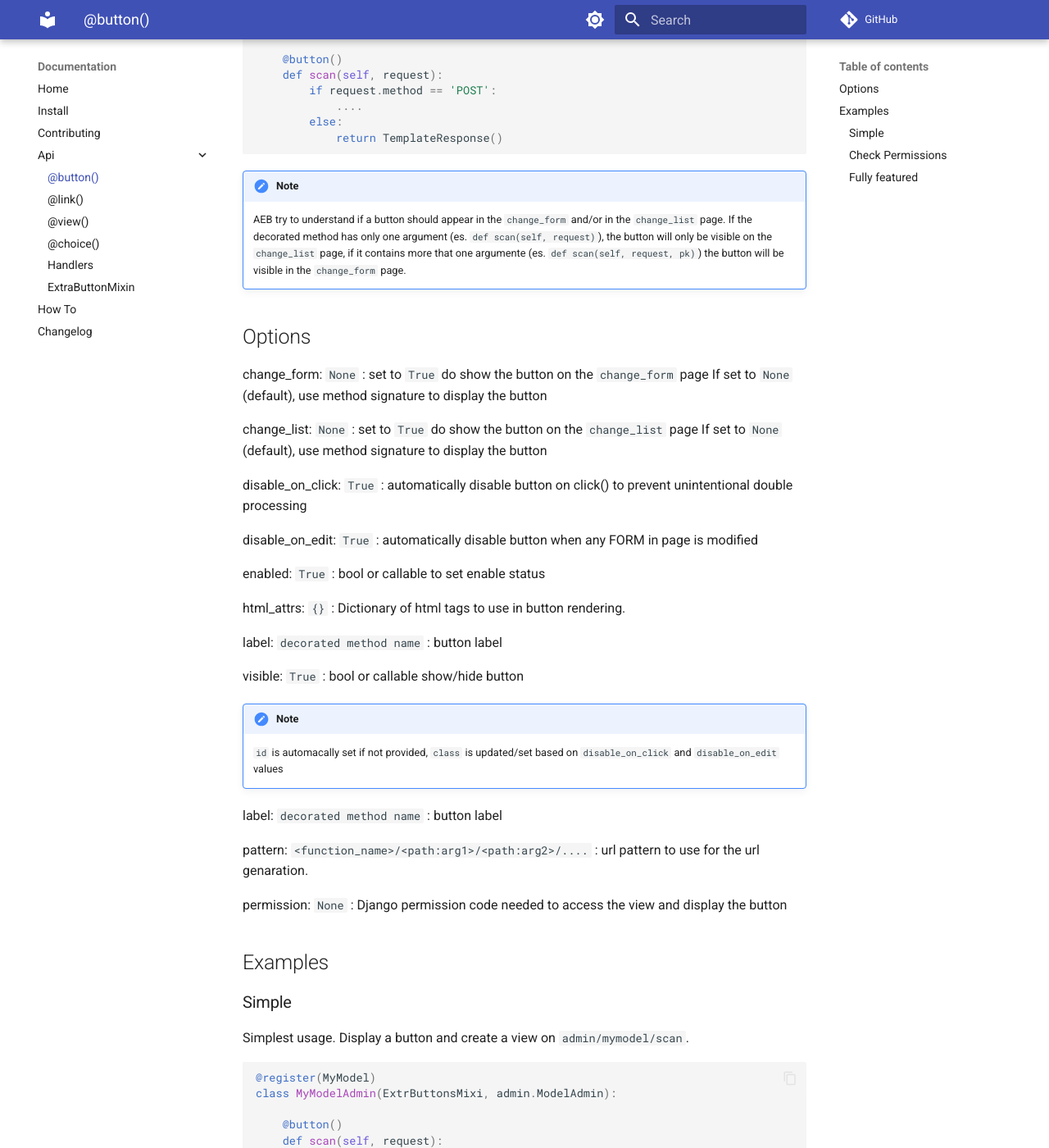
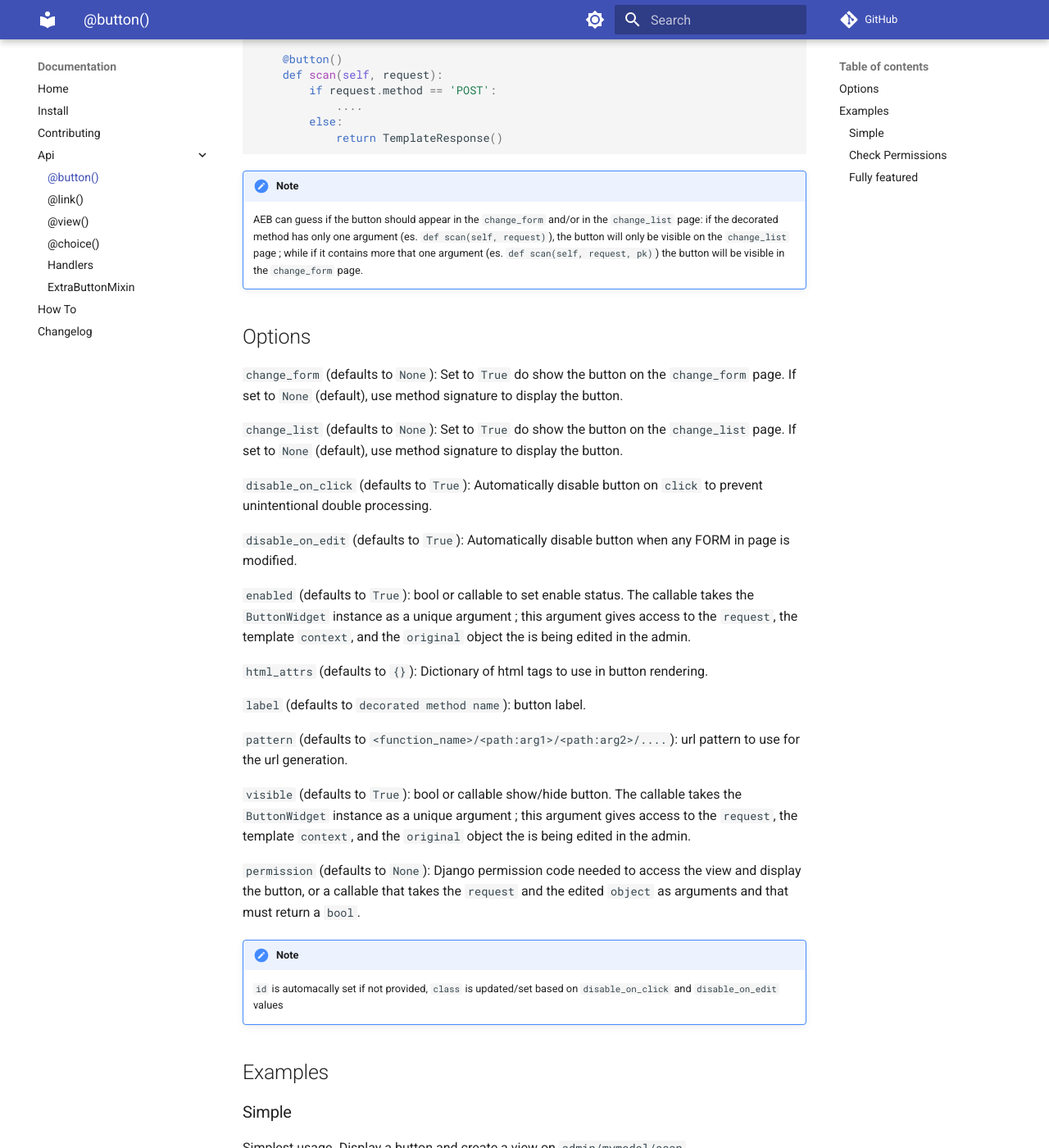
Before and after one commit to saxix/django-admin-extra-buttons, an MkDocs documentation site: the page built from docs/src/api/button.md, in a window 1280 px wide and 1400 px high, scrolled down 521 px. Shown: the whole window at 82% size. Built offline with MkDocs 1.6.1 and Material for MkDocs 9.7.7, drawn with Linux system fonts in a browser that asks for light colours; comment, search, counter and statistics services are not loaded; some of the changed text lies outside the part shown.

Commit message:
Enhance button docs
- Fix some typos
- Make the options presentation more clear
- But mainly, explain the callable arguments for enabled and visible options, with an example in the fully-featured examples section

````diff
--- a/docs/src/api/button.md
+++ b/docs/src/api/button.md
@@ -33,58 +33,56 @@ class MyModelAdmin(ExtraButtonsMixin, admin.ModelAdmin):
 
 !!! Note
 
-    AEB try to understand if a button should appear in the `change_form` and/or in the `change_list` page.
-    If the decorated method has only one argument (es. `def scan(self, request)`), the button will only be visible
-    on the `change_list` page, if it contains more that one argumente (es. `def scan(self, request, pk)`)
+    AEB can guess if the button should appear in the `change_form` and/or in the `change_list` page:
+    if the decorated method has only one argument (es. `def scan(self, request)`), the button will only be visible
+    on the `change_list` page ; while if it contains more that one argument (es. `def scan(self, request, pk)`)
     the button will be visible in the `change_form` page.
 
 ## Options
 
-change_form: `None`
-: set to `True` do show the button on the `change_form` page
-  If set to `None` (default), use method signature to display the button
+`change_form` (defaults to `None`):
+    Set to `True` do show the button on the `change_form` page.
+    If set to `None` (default), use method signature to display the button.
 
-change_list: `None`
-: set to `True` do show the button on the `change_list` page
-    If set to `None` (default), use method signature to display the button
+`change_list` (defaults to `None`):
+    Set to `True` do show the button on the `change_list` page.
+    If set to `None` (default), use method signature to display the button.
 
-disable_on_click: `True`
-: automatically disable button on click() to prevent unintentional double processing
+`disable_on_click` (defaults to `True`):
+    Automatically disable button on `click` to prevent unintentional double processing.
 
-disable_on_edit: `True`
-: automatically disable button when any FORM in page is modified
+`disable_on_edit` (defaults to `True`):
+    Automatically disable button when any FORM in page is modified.
 
-enabled: `True`
-: bool or callable to set enable status
+`enabled` (defaults to `True`):
+    bool or callable to set enable status. The callable takes the `ButtonWidget` instance as a unique argument ; this argument gives access to the `request`, the template `context`, and the `original` object the is being edited in the admin.
 
-html_attrs: `{}`
-: Dictionary of html tags to use in button rendering.
+`html_attrs` (defaults to `{}`):
+    Dictionary of html tags to use in button rendering.
 
-label: `decorated method name`
-: button label
+`label` (defaults to `decorated method name`):
+    button label.
 
-visible: `True`
-: bool or callable show/hide button
+`pattern` (defaults to `<function_name>/<path:arg1>/<path:arg2>/....`):
+    url pattern to use for the url generation.
 
+`visible` (defaults to `True`):
+    bool or callable show/hide button. The callable takes the `ButtonWidget` instance as a unique argument ; this argument gives access to the `request`, the template `context`, and the `original` object the is being edited in the admin.
+
+`permission` (defaults to `None`):
+    Django permission code needed to access the view and display the button, or a callable that takes the `request` and the edited `object` as arguments and that must return a `bool`.
 
 !!! Note
 
     `id` is automacally set if not provided,
     `class` is updated/set based on `disable_on_click` and `disable_on_edit` values
 
-label: `decorated method name`
-: button label
-
-pattern: `<function_name>/<path:arg1>/<path:arg2>/....`
-: url pattern to use for the url genaration.
-
-permission: `None`
-:   Django permission code needed to access the view and display the button
-
 ## Examples
 
 ### Simple
+
 Simplest usage. Display a button and create a view on `admin/mymodel/scan`.
+
 ```python
 
 @register(MyModel)
@@ -116,30 +115,27 @@ class MyModelAdmin(ExtrButtonsMixi, admin.ModelAdmin):
 ```
 
 ### Fully featured
-Buttons with custom permission, one for `change_list` and other for `change_form`
+
+Two complex buttons, one for `change_list` with custom permission, and one for `change_form` with custom visibility.
 
 ```python
 
 @register(MyModel)
-class MyModelAdmin(ExtrButtonsMixi, admin.ModelAdmin):
+class MyModelAdmin(ExtraButtonsMixin, admin.ModelAdmin):
 
     @button(permission=lambda request, obj: request.user.is_superuser,
             html_attrs={'style': 'background-color:var(--button-bg)'},
             label=_('Delete All Records'),
-            change_form=True
             )
     def delete_all(self, request):
         pass
 
-    @button(permission=lambda request, obj: request.user.is_superuser,
+    @button(visible=lambda btn: "special_context_key" in btn.context,
             html_attrs={'style': 'background-color:var(--button-bg)'},
             enabled=lambda btn: btn.original.status == SUCCESS,
-            label=_('Delete All Records'),
-            change_form=True
+            label=_('Do something special on this one'),
             )
     def toggle(self, request, pk):
         pass
 
-
-
 ```
````
Also changed, not shown: other parts of docs/src/api/button.md (+2 -1 lines).
